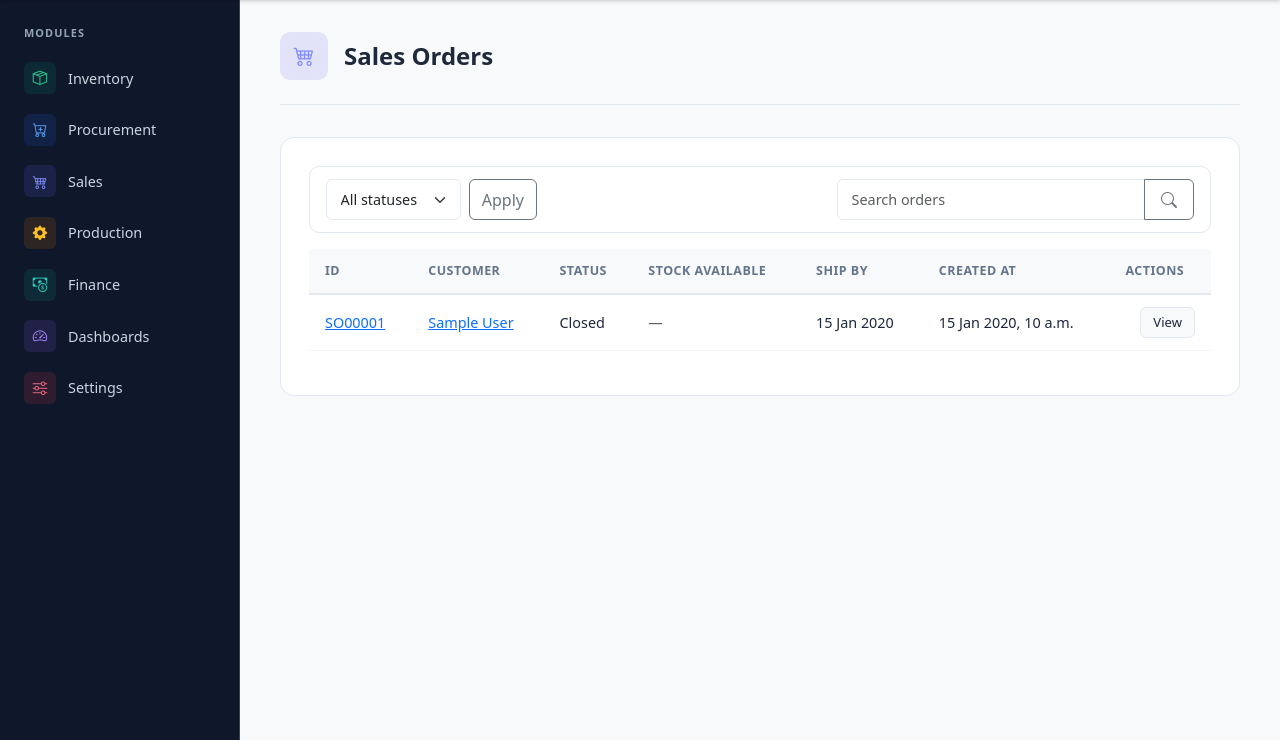
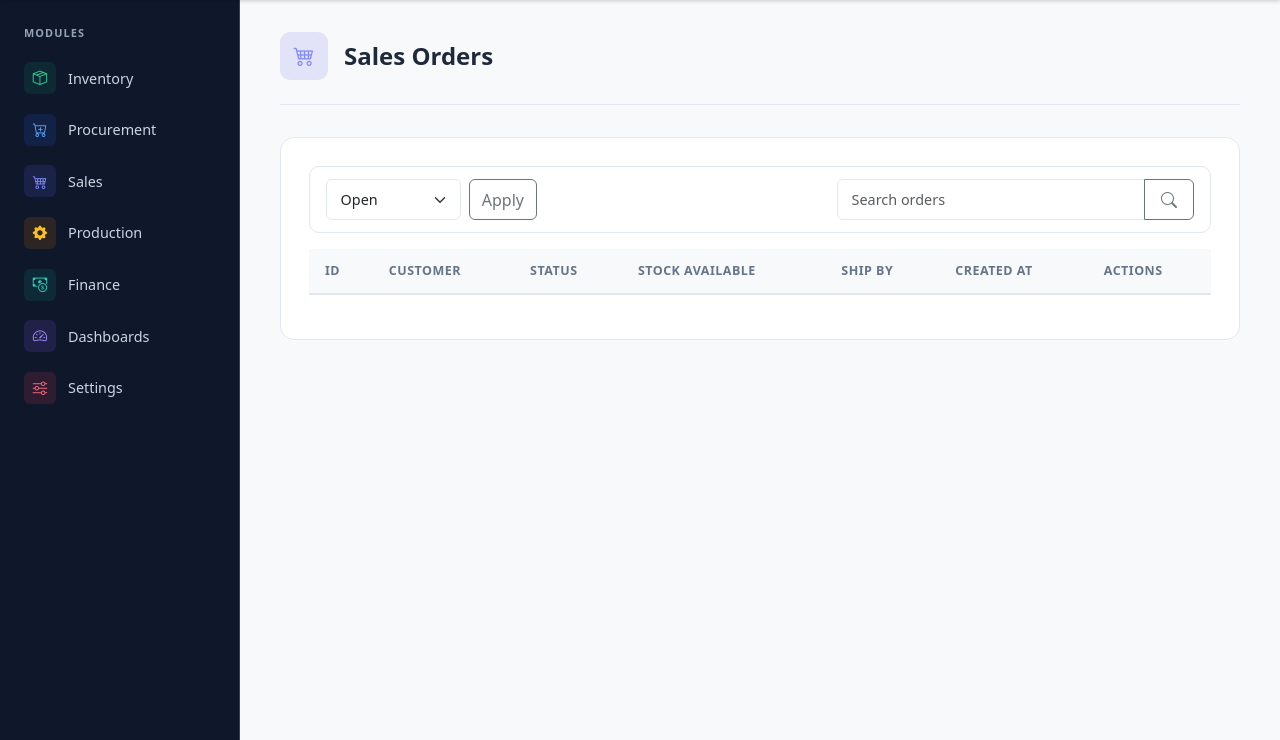
Before and after one commit to Um9i/ERPv, a Django app: page /sales/sales-orders/ in a window 1280 px wide. Shown: the part 60-800 px from the top of the page. Run offline with Django 4.2, Linux system fonts and the light colour scheme; a user stored in the database is signed in; tables that the repository leaves empty hold one stand-in row (values such as "Sample post"); lists and menus that the app fills with data are empty.

Commit message:
feat: update status filter defaults to 'open' for purchase and sales order lists

```diff
--- a/procurement/views.py
+++ b/procurement/views.py
@@ -576,7 +576,7 @@ class PurchaseOrderListView(ListView):
         )
 
         filter_value = self.request.GET.get("filter", "").strip()
-        status_value = self.request.GET.get("status", "").strip().lower()
+        status_value = self.request.GET.get("status", "open").strip().lower()
 
         if status_value == "open":
             qs = qs.filter(has_open_lines=True)
@@ -605,7 +605,7 @@ class PurchaseOrderListView(ListView):
         paginator = Paginator(qs, 15)
         context["purchase_orders"] = paginator.get_page(page)
         context["q"] = self.request.GET.get("q", "")
-        context["status"] = self.request.GET.get("status", "").strip().lower()
+        context["status"] = self.request.GET.get("status", "open").strip().lower()
         return context
 
 
--- a/sales/views.py
+++ b/sales/views.py
@@ -373,11 +373,11 @@ class SalesOrderListView(ListView):
             )
             .order_by("-created_at")
         )
-        status = self.request.GET.get("status", "").lower()
-        if status == "shipped":
-            qs = qs.filter(sales_order_lines__quantity_shipped__gt=0).distinct()
-        elif status == "pending":
+        status = self.request.GET.get("status", "open").lower()
+        if status == "open":
             qs = qs.filter(has_open_lines=True)
+        elif status == "closed":
+            qs = qs.filter(has_open_lines=False)
         q = self.request.GET.get("q", "").strip()
         if q:
             qs = qs.filter(Q(customer__name__icontains=q) | Q(pk__icontains=q))
@@ -449,7 +449,7 @@ class SalesOrderListView(ListView):
         page_obj.object_list = orders
         context["sales_orders"] = page_obj
         context["q"] = self.request.GET.get("q", "")
-        context["status"] = self.request.GET.get("status", "").lower()
+        context["status"] = self.request.GET.get("status", "open").lower()
         return context
 
 
--- a/templates/procurement/purchase_order_list.html
+++ b/templates/procurement/purchase_order_list.html
@@ -7,7 +7,7 @@
     <div class="row g-2 align-items-center">
         <div class="col-md-4 col-lg-3 d-flex gap-2">
             <select name="status" class="form-select">
-                <option value="" {% if not status %}selected{% endif %}>All statuses</option>
+                <option value="" {% if status == '' %}selected{% endif %}>All statuses</option>
                 <option value="open" {% if status == 'open' %}selected{% endif %}>Open</option>
                 <option value="closed" {% if status == 'closed' %}selected{% endif %}>Closed</option>
             </select>
--- a/templates/sales/sales_order_list.html
+++ b/templates/sales/sales_order_list.html
@@ -7,9 +7,9 @@
     <div class="row g-2 align-items-center">
         <div class="col-md-4 col-lg-3 d-flex gap-2">
             <select name="status" class="form-select">
-                <option value="" {% if not status %}selected{% endif %}>All statuses</option>
-                <option value="shipped" {% if status == 'shipped' %}selected{% endif %}>Shipped</option>
-                <option value="pending" {% if status == 'pending' %}selected{% endif %}>Pending shipping</option>
+                <option value="" {% if status == '' %}selected{% endif %}>All statuses</option>
+                <option value="open" {% if status == 'open' %}selected{% endif %}>Open</option>
+                <option value="closed" {% if status == 'closed' %}selected{% endif %}>Closed</option>
             </select>
             <button class="btn btn-outline-secondary" type="submit">Apply</button>
         </div>
```
Also changed, not shown: tests/test_procurement.py (+3 -3 lines), tests/test_sales.py (+2 -2 lines).
